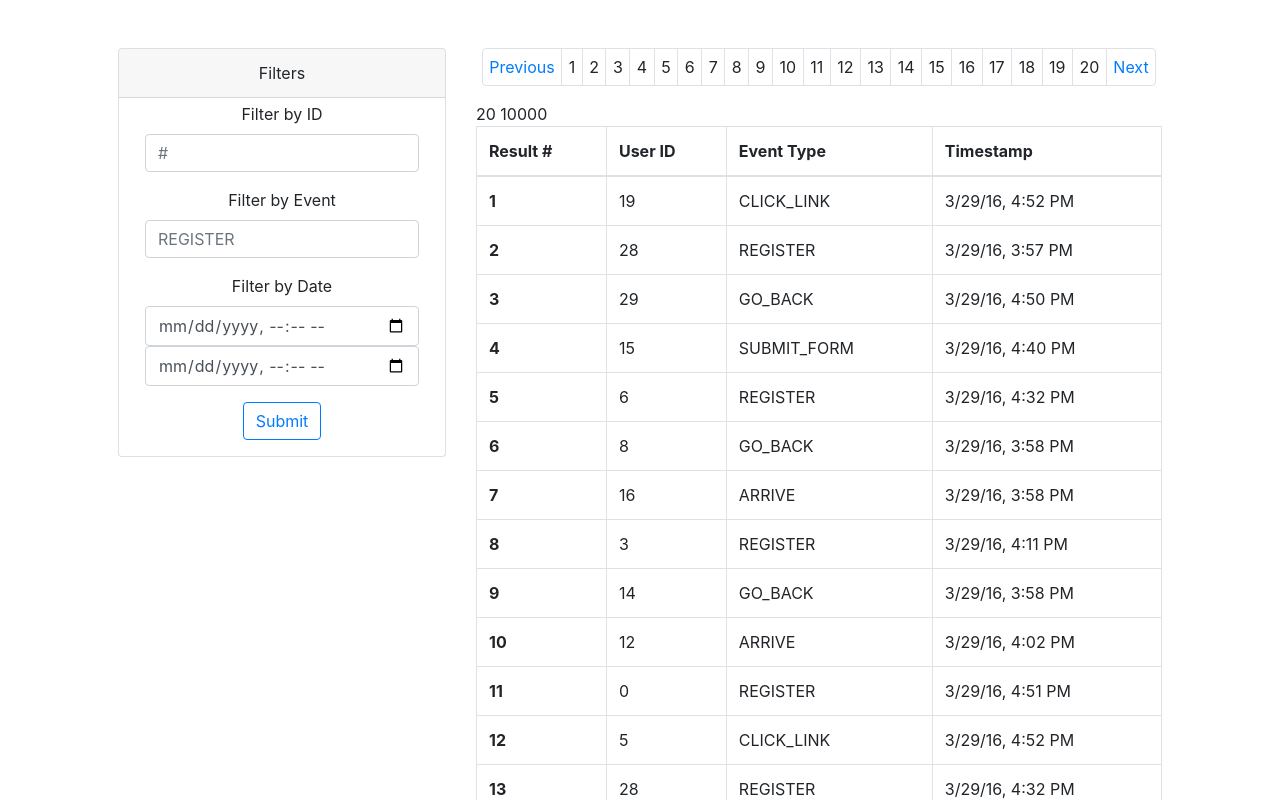
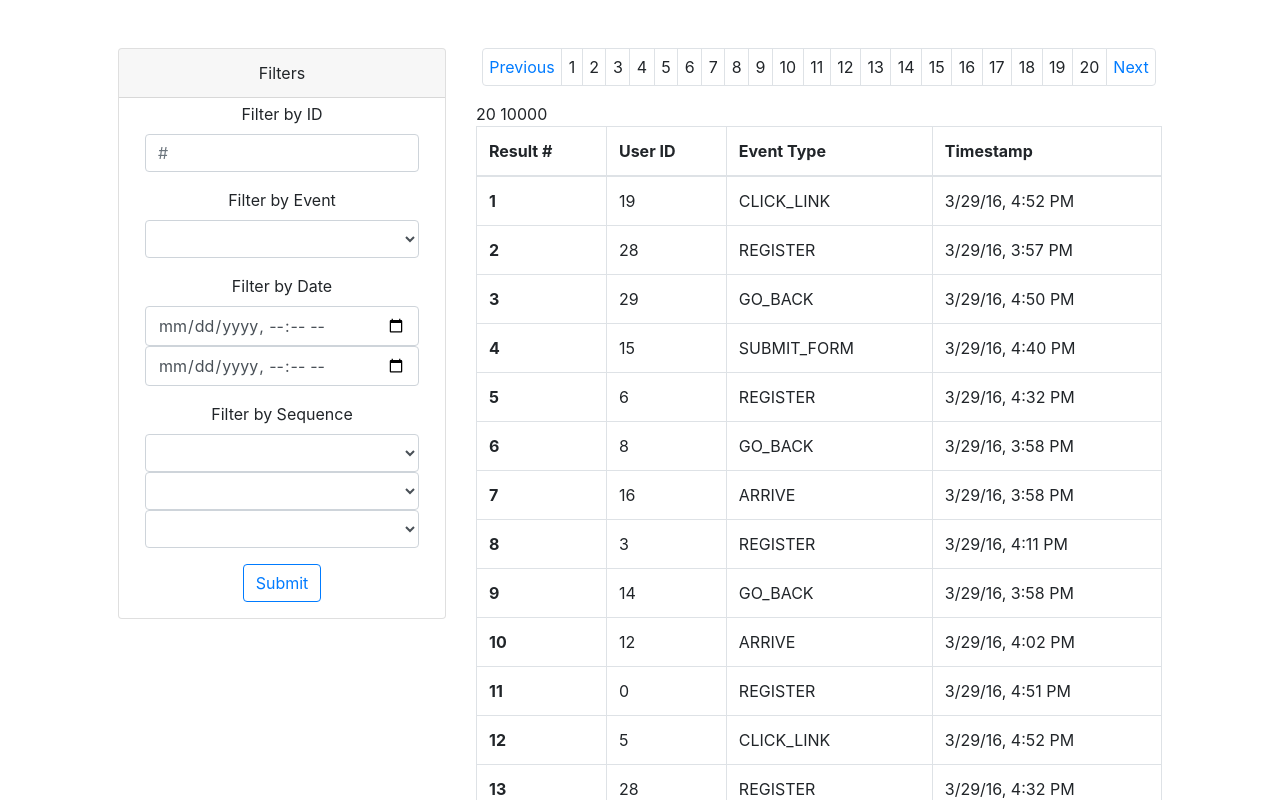
Before and after one commit to mosherc/event-factory, an Angular app: page / in a window 1280 px wide. Shown: the top 800 px of the page. Built offline with nearby package versions, Linux system fonts and the light colour scheme.

Commit message:
start sequence filter

```diff
--- a/src/app/app.module.ts
+++ b/src/app/app.module.ts
@@ -10,6 +10,7 @@ import { EventPipe } from './shared/event.pipe';
 import { FormsModule } from '@angular/forms';
 import { IdPipe } from './shared/id.pipe';
 import { TimePipe } from './shared/time.pipe';
+import { SequencePipe } from './shared/sequence.pipe';
 
 
 @NgModule({
@@ -18,7 +19,8 @@ import { TimePipe } from './shared/time.pipe';
     EventFactoryComponent,
     EventPipe,
     IdPipe,
-    TimePipe
+    TimePipe,
+    SequencePipe
   ],
   imports: [
     BrowserModule,
--- a/src/app/event-factory/event-factory.component.html
+++ b/src/app/event-factory/event-factory.component.html
@@ -12,12 +12,46 @@
           </div>
           <div class="form-group">
             <label>Filter by Event</label>
-            <input type="text" class="form-control" placeholder="REGISTER" [(ngModel)]="eventModel" name="eventModel">
+            <select class="form-control" [(ngModel)]="eventModel" name="eventModel">
+              <option value="default">All</option>
+              <option value="REGISTER">REGISTER</option>
+              <option value="ARRIVE">ARRIVE</option>
+              <option value="SUBMIT_FORM">SUBMIT_FORM</option>
+              <option value="GO_BACK">GO_BACK</option>
+              <option value="CLICK_LINK">CLICK_LINK</option>
+            </select>
           </div>
           <div class="form-group">
             <label>Filter by Date</label>
             <input type="datetime-local" class="form-control" placeholder="3/29/16, 12:00 PM" [(ngModel)]="startTime" name="startTime">
             <input type="datetime-local" class="form-control" placeholder="3/29/16, 1:00 PM" [(ngModel)]="endTime" name="endTime">
+          </div>
+          <div class="form-group">
+            <label>Filter by Sequence</label>
+            <select class="form-control" [(ngModel)]="seqModel1" name="seqModel1">
+              <option value="default">Any</option>
+              <option value="REGISTER">REGISTER</option>
+              <option value="ARRIVE">ARRIVE</option>
+              <option value="SUBMIT_FORM">SUBMIT_FORM</option>
+              <option value="GO_BACK">GO_BACK</option>
+              <option value="CLICK_LINK">CLICK_LINK</option>
+            </select>
+            <select class="form-control" [(ngModel)]="seqModel2" name="seqModel2">
+              <option value="default">Any</option>
+              <option value="REGISTER">REGISTER</option>
+              <option value="ARRIVE">ARRIVE</option>
+              <option value="SUBMIT_FORM">SUBMIT_FORM</option>
+              <option value="GO_BACK">GO_BACK</option>
+              <option value="CLICK_LINK">CLICK_LINK</option>
+            </select>
+            <select class="form-control" [(ngModel)]="seqModel3" name="seqModel3">
+              <option value="default">Any</option>
+              <option value="REGISTER">REGISTER</option>
+              <option value="ARRIVE">ARRIVE</option>
+              <option value="SUBMIT_FORM">SUBMIT_FORM</option>
+              <option value="GO_BACK">GO_BACK</option>
+              <option value="CLICK_LINK">CLICK_LINK</option>
+            </select>
           </div>
           <div class="mx-auto my-3">
             <button class="btn btn-outline-primary">Submit</button>
@@ -60,7 +94,7 @@
           </tr>
         </thead>
         <tbody>
-          <tr *ngFor="let event of filteredEvents | event: eventModel | id: idModel | time: startTime:endTime; let i = index">
+          <tr *ngFor="let event of filteredEvents | event: eventModel | id: idModel | time: startTime:endTime | sequence: seqModel1:seqModel2:seqModel3; let i = index">
             <th>
               {{i + 1}}
             </th>
--- a/src/app/shared/event.pipe.ts
+++ b/src/app/shared/event.pipe.ts
@@ -9,8 +9,11 @@ export class EventPipe implements PipeTransform {
     if (!events) { return []; }
     if (!search) { return events; }
 
-    search = search.toUpperCase();
+    if (search === 'default') {
+      return events;
+    } else {
     return events.filter(event => event.event.includes(search));
+    }
   }
 
 }
--- /dev/null
+++ b/src/app/shared/sequence.pipe.ts
@@ -0,0 +1,32 @@
+import { Pipe, PipeTransform } from '@angular/core';
+
+@Pipe({
+  name: 'sequence'
+})
+export class SequencePipe implements PipeTransform {
+
+  transform(events: any[], event1?: string, event2?: string, event3?: string): any {
+    if (!events) { return []; }
+
+    console.log(event1+event2+event3);
+
+    if (event1) {
+      if (event2) {
+        if (event3) {
+          return events.filter((event, i) => {
+            return (event.event === event3 && events[i-1].event === event2 && events[i-2].event === event1);
+          });
+        } else {
+          const sub = events.filter((event, i) => {
+            return (event.event === event2 && events[i-1].event === event1) || (event.event === event1 && events[i+1].event === event2);
+          });
+        }
+      } else {
+        return events.filter((event, i) => event.event === event1);
+      }
+    } else {
+      return events;
+    }
+  }
+
+}
```
Also changed, not shown: 1 other file (tests, documents, lock files or other folders).
